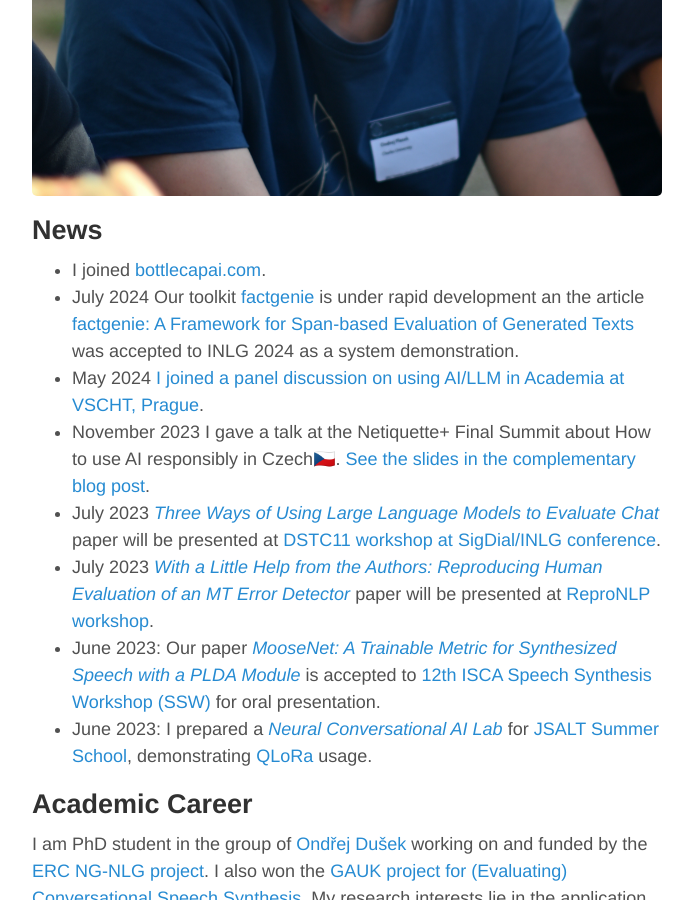
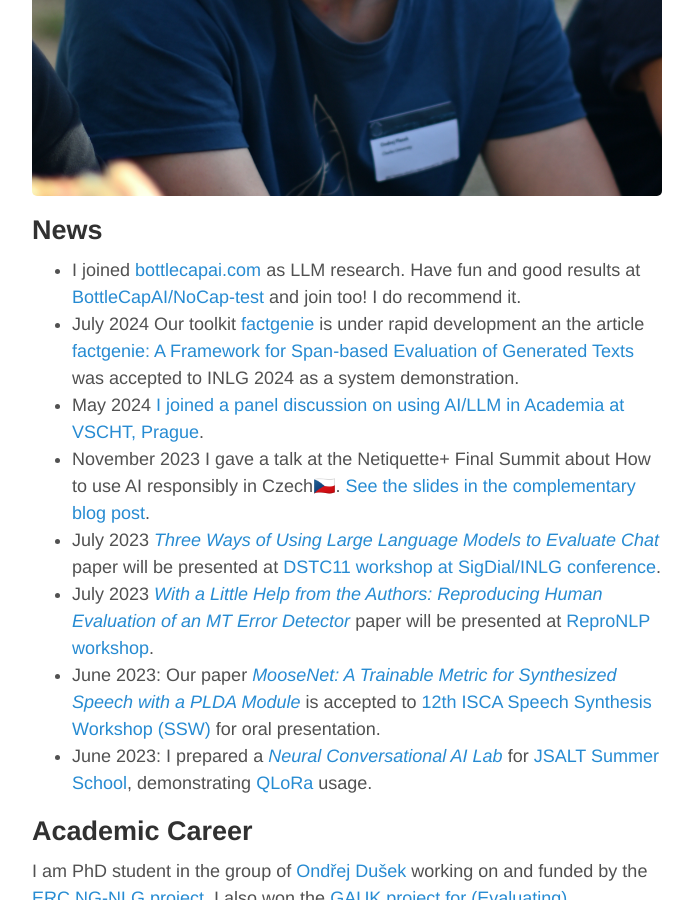
Before and after one commit to oplatek/oplatek.github.io, a Jekyll site: the page built from index.md, in a window 1280 px wide and 900 px high, scrolled down 998 px. Shown: the whole window, without its empty margins (293-986 px from the left). Built offline with Jekyll 4.4.1, drawn with Linux system fonts in a browser that asks for light colours.

Commit message:
Link NoCapTest

```diff
--- a/index.md
+++ b/index.md
@@ -36,7 +36,7 @@ _Take a look at what I do:_
 
 
 ## News
-* I joined [bottlecapai.com](https://www.bottlecapai.com).
+* I joined [bottlecapai.com](https://www.bottlecapai.com) as LLM research. Have fun and good results at [BottleCapAI/NoCap-test](https://github.com/BottleCapAI/NoCap-Test?tab=readme-ov-file#objective) and join too! I do recommend it.
 * July 2024 Our toolkit [factgenie](https://github.com/kasnerz/factgenie/) is under rapid development an the article [factgenie: A Framework for Span-based Evaluation of Generated Texts](https://arxiv.org/abs/2407.17863) was accepted to INLG 2024 as a system demonstration.
 * May 2024 [I joined a panel discussion on using AI/LLM in Academia at VSCHT, Prague](https://www.linkedin.com/posts/ondrejplatek_we-did-it-me-and-my-partner-in-crime-dajana-activity-7201491526655320065-rZoX).
 * November 2023 I gave a talk at the Netiquette+ Final Summit about How to use AI responsibly in Czech🇨🇿. [See the slides in the complementary blog post](https://opla.cz/2023/11/29/ai-etika/).
```
